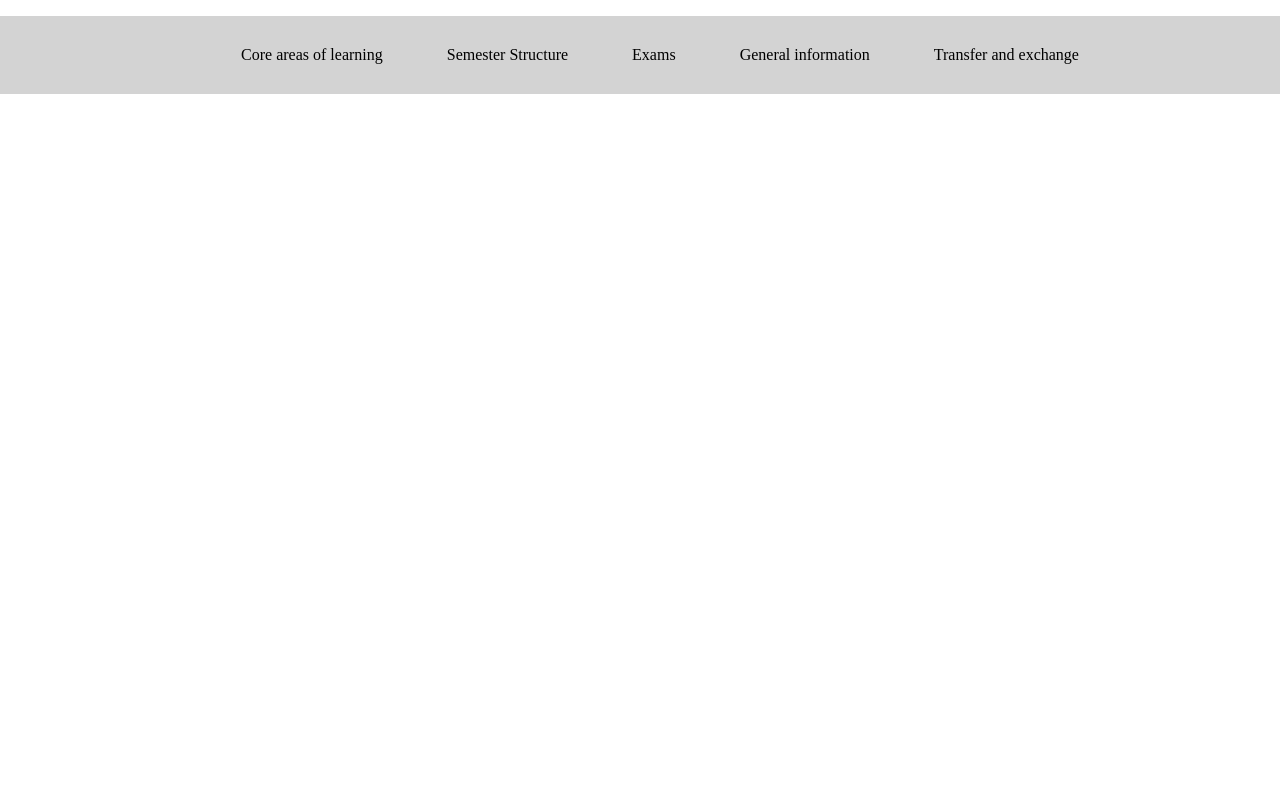
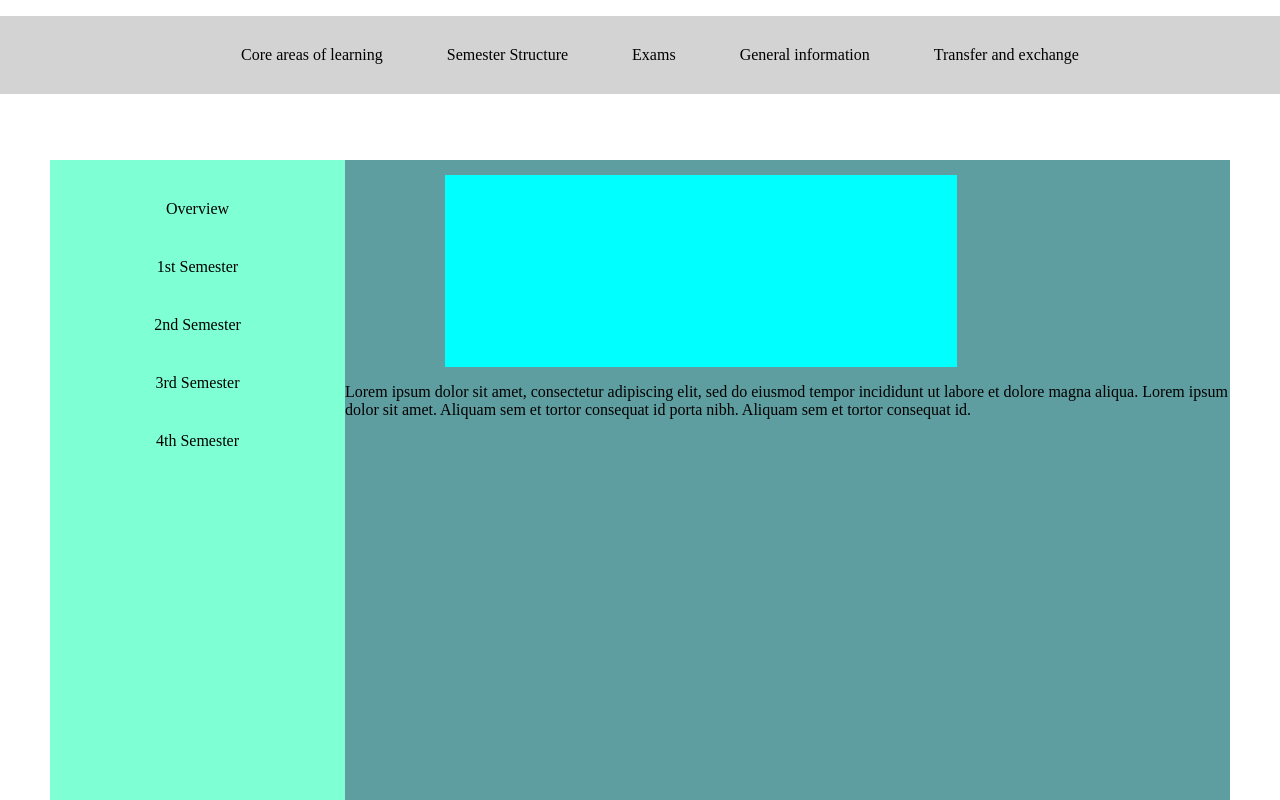
Before and after one commit to odjernes/curriculum-data-done, a plain HTML site: page semesters.html in a window 1280 px wide. Drawn offline with Linux system fonts and the light colour scheme.

Commit message:
alberto commit, html section exams, semester, core areas

```diff
--- a/semesters.html
+++ b/semesters.html
@@ -19,6 +19,20 @@
            </ul>
        </nav>
    </header>
+    <main class="main_box">
+        <div class="left_nav">
+            <a>Overview</a>
+            <a>1st Semester</a>
+            <a>2nd Semester</a>
+            <a>3rd Semester</a>
+            <a>4th Semester</a>
+
+        </div>
+        <div class="box1">
+            <div id="chart"></div>
+            <p class="overview_text">Lorem ipsum dolor sit amet, consectetur adipiscing elit, sed do eiusmod tempor incididunt ut labore et dolore magna aliqua. Lorem ipsum dolor sit amet. Aliquam sem et tortor consequat id porta nibh. Aliquam sem et tortor consequat id.</p>
+        </div>
+    </main>
 
     <script src=""></script>
 </body>
--- a/style.css
+++ b/style.css
@@ -28,7 +28,7 @@ h2 {
 
 /*//////////////////// MOBILE VERSION /////////////////*/
 
-@media only screen and (max-width: 41em) {
+@media only screen and (max-width: 60em) {
     nav ul li {
         display: block;
         padding: 15px;
@@ -56,4 +56,34 @@ h2 {
 
 /*//////////////////// DESKTOP VERSION ///////////////*/
 
-@media only screen and (min-width:70em) {}
+@media only screen and (min-width:60em) {
+    .main_box {
+        display: grid;
+        grid-template-columns: 1fr 1fr 1fr 1fr;
+        width: auto;
+        height: 80vh;
+        padding: 50px;
+        padding-bottom: 0;
+    }
+    .left_nav {
+        grid-column: span 1;
+        text-align: center;
+        background-color: aquamarine;
+    }
+    .left_nav a {
+        display: block;
+        margin-top: 40px;
+    }
+    .box1 {
+        grid-column: span 3;
+        background-color: cadetblue;
+
+    }
+    #chart {
+        background-color: aqua;
+        width: 40vw;
+        height: 15vw;
+        margin-top: 15px;
+        margin-left:100px;
+    }
+}
```
Also changed, not shown: coreareas.html (+32 -0 lines), exams.html (+16 -0 lines).
